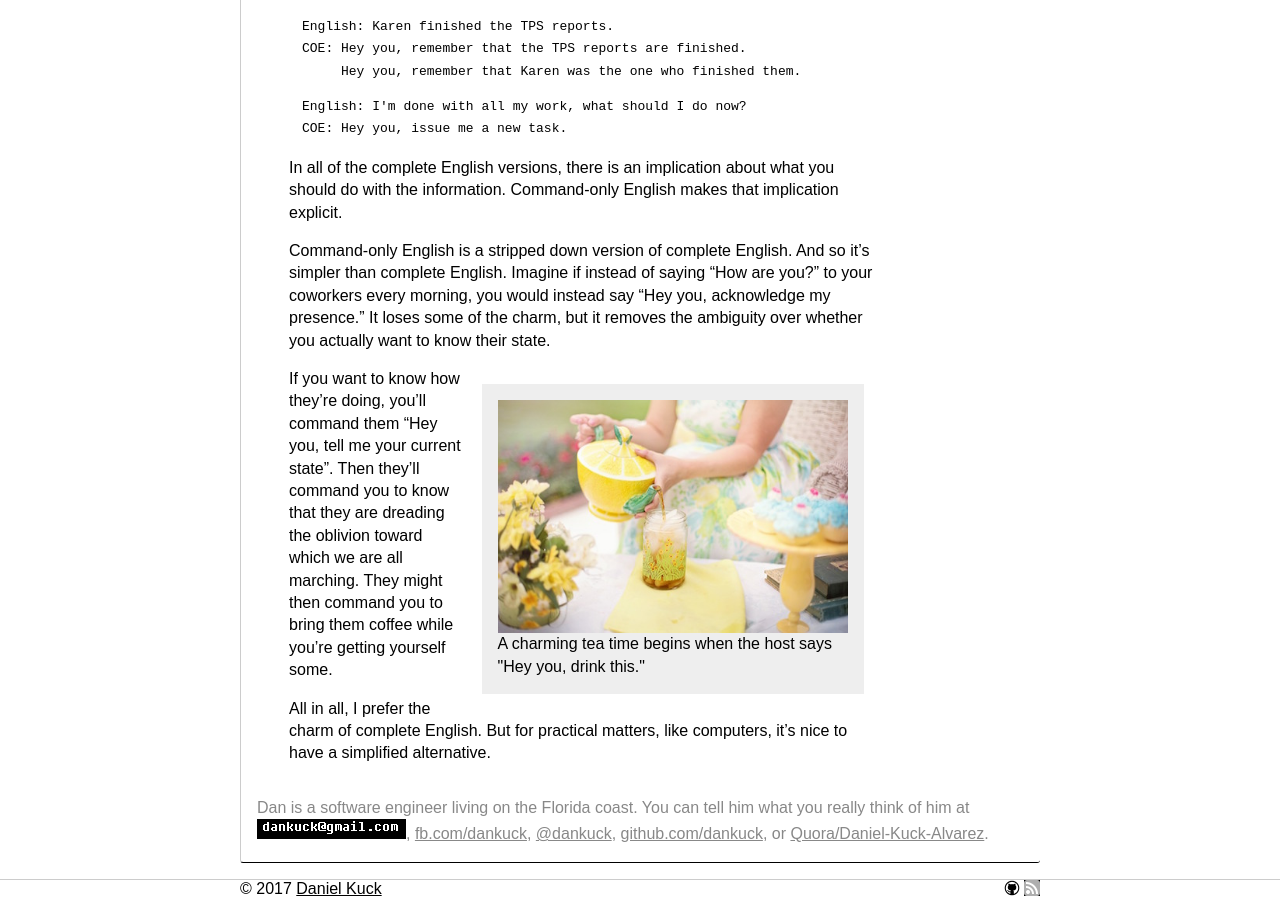
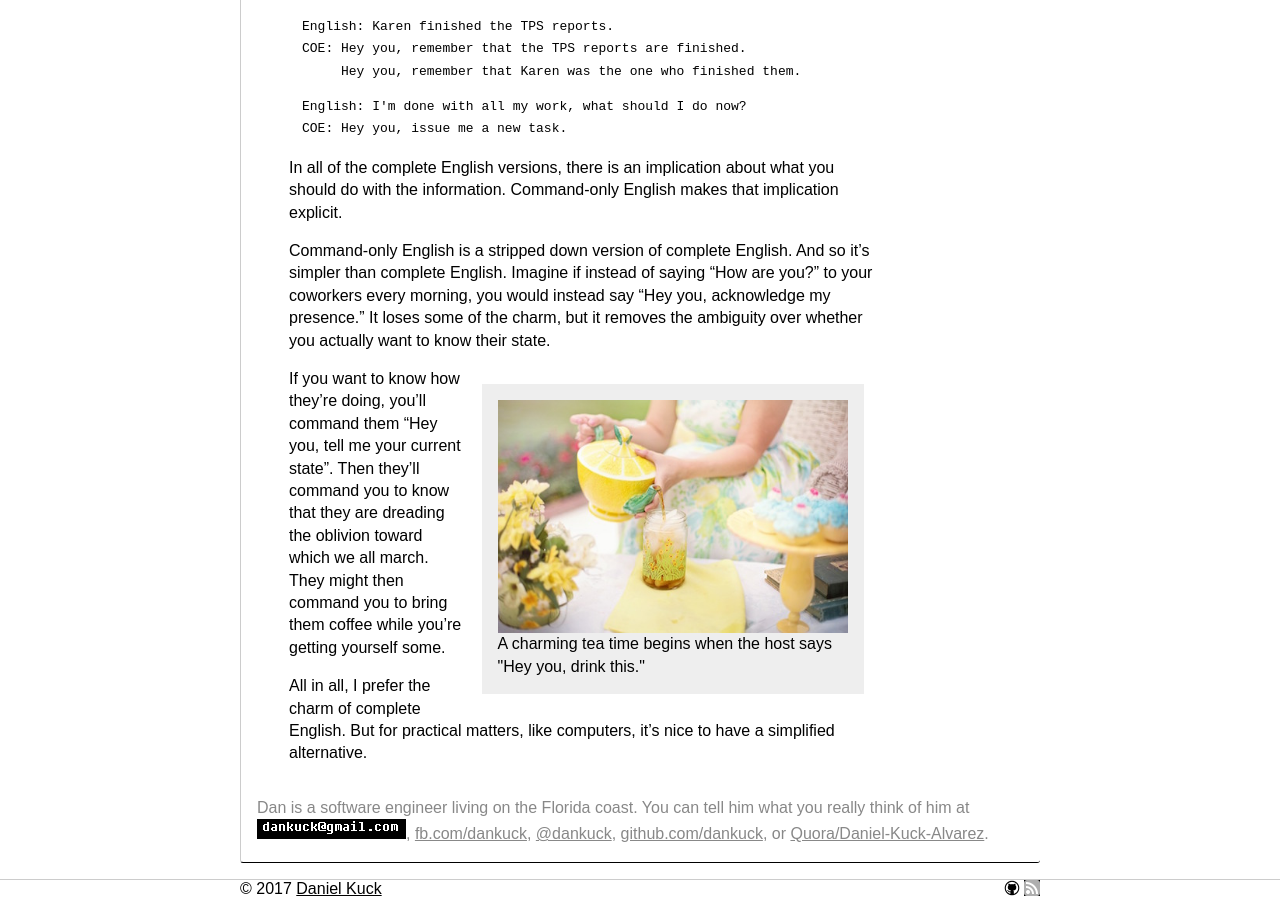
Before and after one commit to dankuck/dankuck.github.io, a Jekyll site: the page built from _posts/2017-03-31-command-only-language.md, in a window 1280 px wide and 900 px high, scrolled down 1530 px. Built offline with Jekyll 4.4.1, drawn with Linux system fonts in a browser that asks for light colours; some of the changed text lies outside the part shown.

Commit message:
clean up

```diff
--- a/_posts/2017-03-31-command-only-language.md
+++ b/_posts/2017-03-31-command-only-language.md
@@ -64,6 +64,6 @@ Command-only English is a stripped down version of complete English. And so it's
     A charming tea time begins when the host says "Hey you, drink this."
 </div>
 
-If you want to know how they're doing, you'll command them "Hey you, tell me your current state". Then they'll command you to know that they are dreading the oblivion toward which we are all marching. They might then command you to bring them coffee while you're getting yourself some.
+If you want to know how they're doing, you'll command them "Hey you, tell me your current state". Then they'll command you to know that they are dreading the oblivion toward which we all march. They might then command you to bring them coffee while you're getting yourself some.
 
 All in all, I prefer the charm of complete English. But for practical matters, like computers, it's nice to have a simplified alternative.
```
Also changed, not shown: other parts of _posts/2017-03-31-command-only-language.md (+1 -1 lines).
